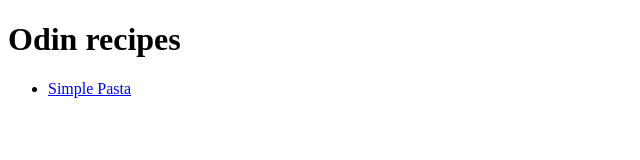
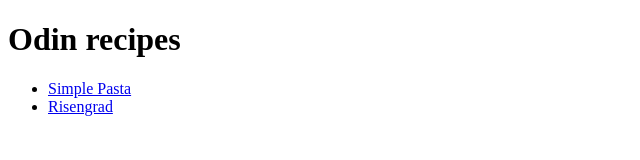
Before and after one commit to Dzemil/odin-recipes, a plain HTML site: page index.html in a window 1280 px wide. Shown: the full height of the page, 0-640 px from the left. Drawn offline with Linux system fonts and the light colour scheme.

Commit message:
added to index

```diff
--- a/index.html
+++ b/index.html
@@ -9,6 +9,7 @@
     <h1>Odin recipes</h1>
     <ul>
         <li><a href="recipes/simple-pasta.html">Simple Pasta</a></li>
+        <li><a href="recipes/risengrad.html">Risengrad</a></li>
     </ul>
 </body>
 </html>
```
